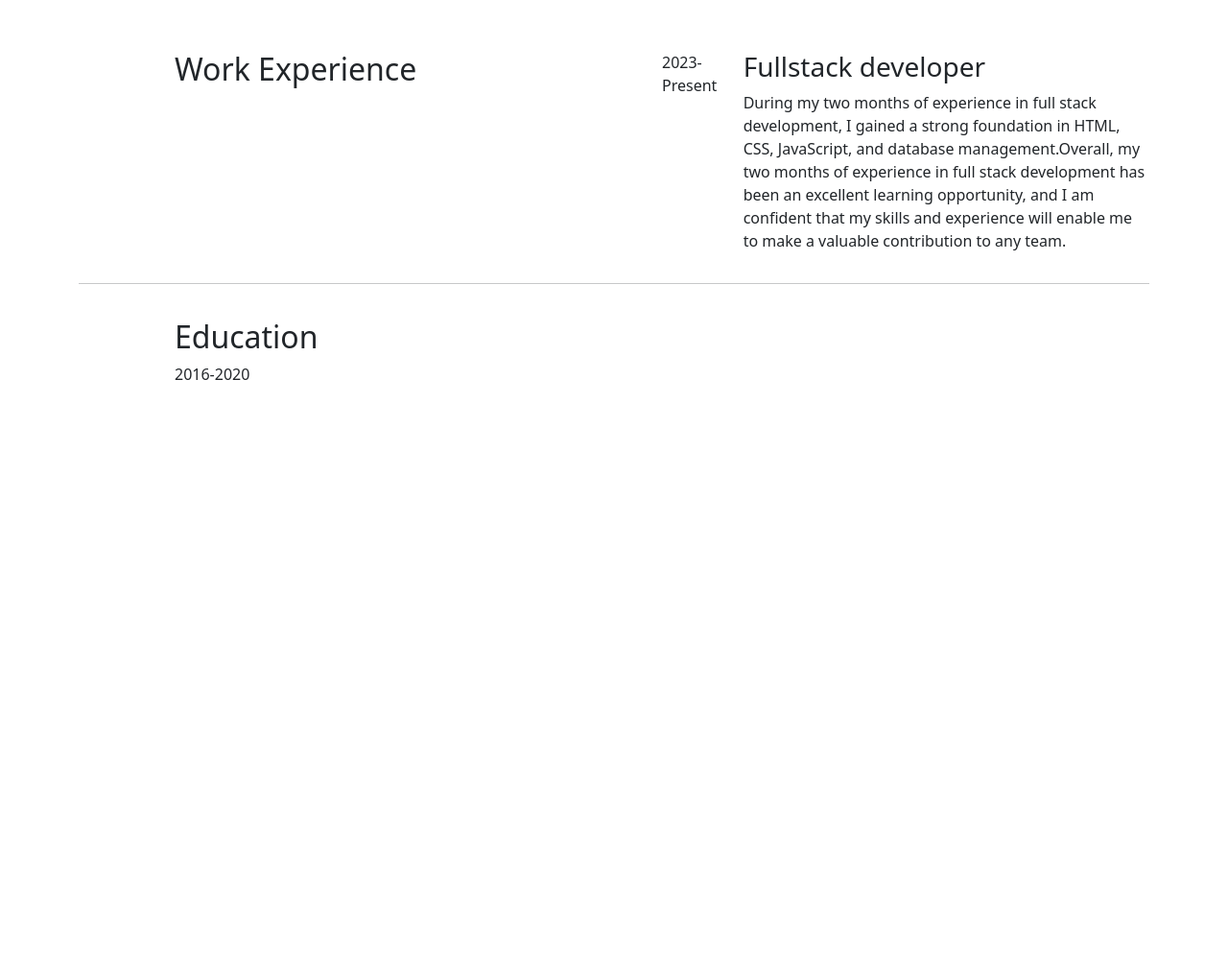
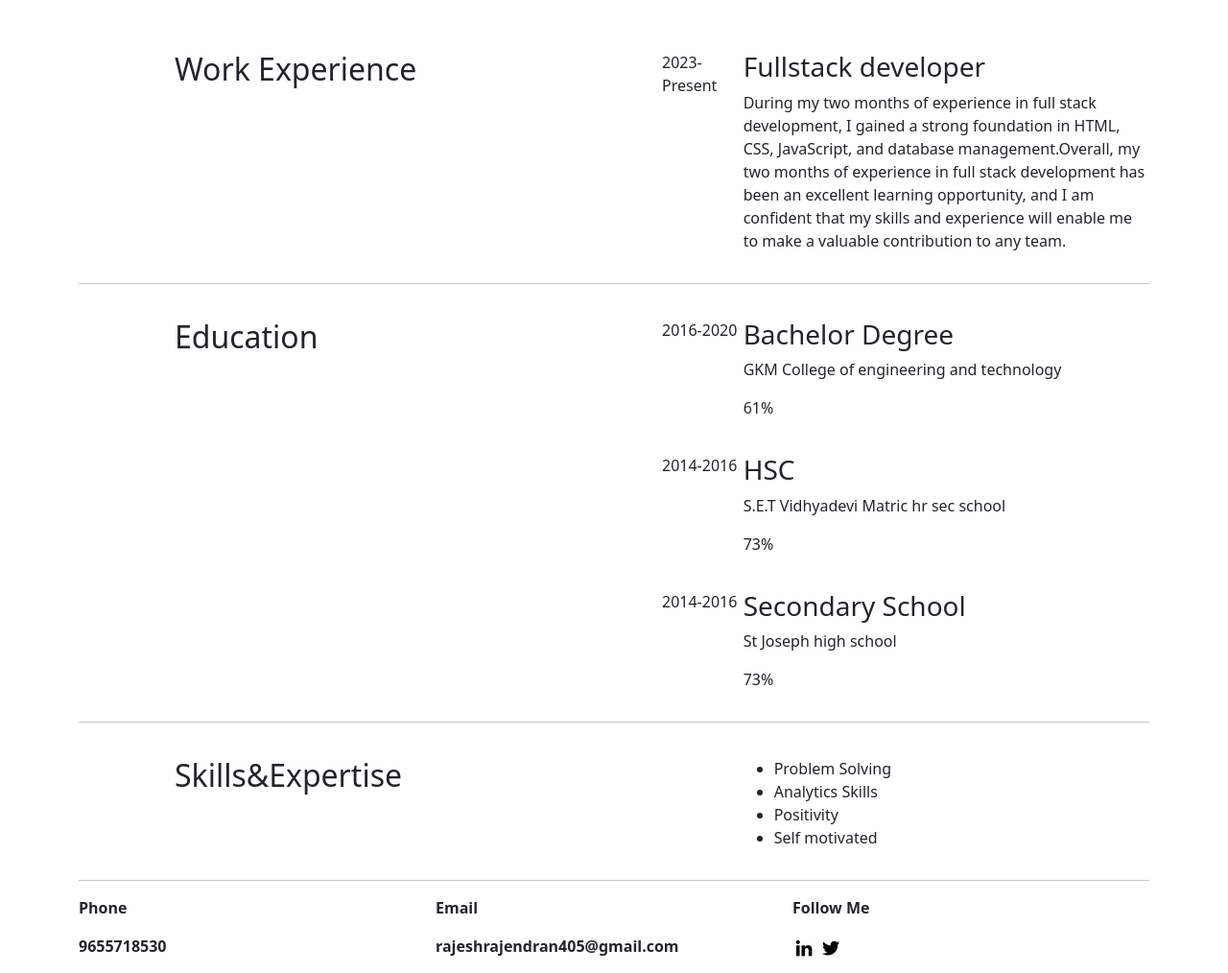
Before and after one commit to rajr54467199/firstPortfolio, a plain HTML site: page resume.html in a window 1280 px wide. Shown: the part 227-1241 px from the top of the page at 96% size. Before the commit the page ends 800 px from the top, so only its background shows below. Drawn offline with nearby package versions, Linux system fonts and the light colour scheme.

Commit message:
contact file added

```diff
--- a/resume.html
+++ b/resume.html
@@ -33,7 +33,7 @@
                 <a class="nav-link" href="#">Project</a>
               </li>
               <li class="nav-item">
-                <a class="nav-link">Contact</a>
+                <a class="nav-link" href="contact.html">Contact</a>
               </li>
             </ul>
           </div>
@@ -65,16 +65,82 @@
         <div class="col-6">
           <h2>Education</h2>
         </div>
-        <div class="col-6">
+        <div class="col-6 secexdiv">
           <div class="col-2">
             <span>2016-2020</span>
+            <!-- <span class="tenth">2014-2016</span> -->
           </div>
           <div class="col-10">
-
+            <h3>Bachelor Degree</h3>
+            <p>GKM College of engineering and technology</p>
+            <p>61%</p>
           </div>
+        </div>
+      </div>
+      <div class="thirdmaindiv">
+        <div class="col-6">
 
         </div>
+        <div class="col-6 thirdoutdiv">
+          <div class="col-2">
+            <span>2014-2016</span>
+          </div>
+          <div class="col-10">
+            <h3>HSC</h3>
+            <p>S.E.T Vidhyadevi Matric hr sec school</p>
+            <p>73%</p>
+          </div>
+        </div>
       </div>
+      <div class="fourthmaindiv">
+        <div class="col-6">
+
+        </div>
+        <div class="col-6 fourthoutdiv">
+          <div class="col-2">
+            <span>2014-2016</span>
+          </div>
+          <div class="col-10">
+            <h3>Secondary School</h3>
+            <p>St Joseph high school</p>
+            <p>73%</p>
+          </div>
+        </div>
+      </div>
+      <hr>
+      <div class="fifthmaindiv">
+        <div class="col-6">
+          <h2>Skills&Expertise</h2>
+        </div>
+        <div class="col-6 fifthoutdiv">
+          <div class="col-2">
+          </div>
+          <div class="col-10">
+            <ul>
+              <li>Problem Solving</li>
+              <li>Analytics Skills</li>
+              <li>Positivity</li>
+              <li>Self motivated</li>
+            </ul>
+          </div>
+        </div>
+      </div>
+      <hr>
+      <div class="bott">
+        <div class="col-4">
+           <p>Phone</p>
+            <p>9655718530</p>
+        </div>
+        <div class="col-4">
+            <p>Email</p>
+            <p>rajeshrajendran405@gmail.com</p>
+        </div>
+        <div class="col-4">
+            <p>Follow Me</p>
+            <a href="https://www.linkedin.com/in/rajesh-r-79302921a" target="_blank"><img src="./images/6ea5b4a88f0b4f91945b40499aa0af00.webp" alt=""></a>
+            <a href="https://twitter.com/rajeshr54467196?t=_FnikjjszeCm76aD5MpHqQ&s=09" target="_blank"><img src="./images/c7d035ba85f6486680c2facedecdcf4d.webp" alt=""></a>
+        </div>
+    </div>
     </div>
 </body>
 </html>
--- a/style.css
+++ b/style.css
@@ -107,4 +107,37 @@
 .secmaindiv{
     padding-left: 100px;
     padding-top: 20px;
+    display: flex;
 }
+.secexdiv{
+    display: flex;
+}
+.thirdmaindiv{
+    padding-left: 100px;
+    padding-top: 20px;
+    display: flex;
+}
+.thirdoutdiv{
+    display: flex;
+}
+.fourthmaindiv{
+    padding-left: 100px;
+    padding-top: 20px;
+    display: flex;
+}
+.fourthoutdiv{
+    display: flex;
+}
+.fifthmaindiv{
+    padding-left: 100px;
+    padding-top: 20px;
+    display: flex;
+}
+.fifthoutdiv{
+    display:flex ;
+}
+.cmain{
+    padding-left: 100px;
+    padding-top: 60px;
+    display: flex;
+}
```
Also changed, not shown: contact.html (added, +71 -0 lines), myFirstFile.html (+2 -2 lines).
